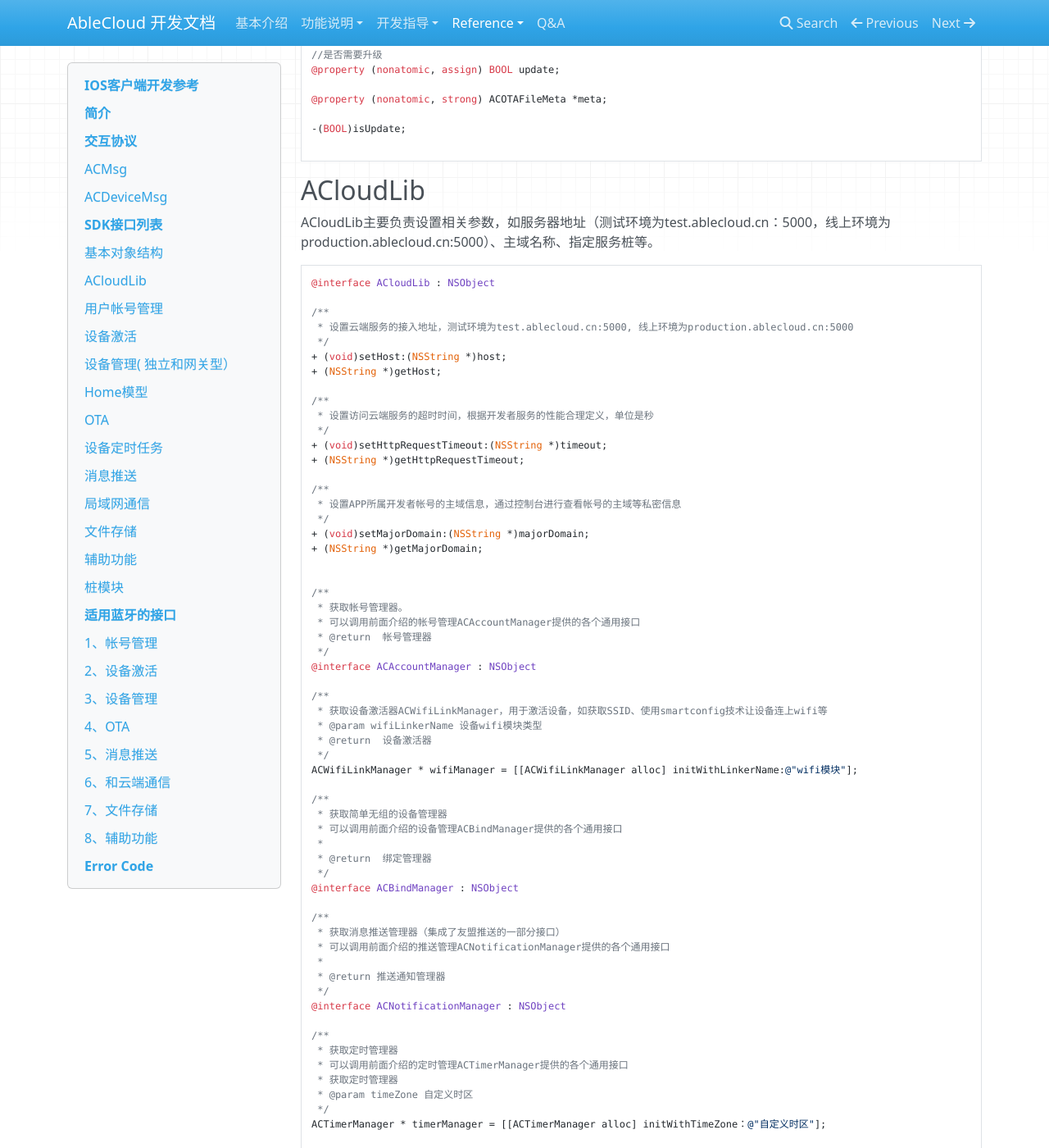
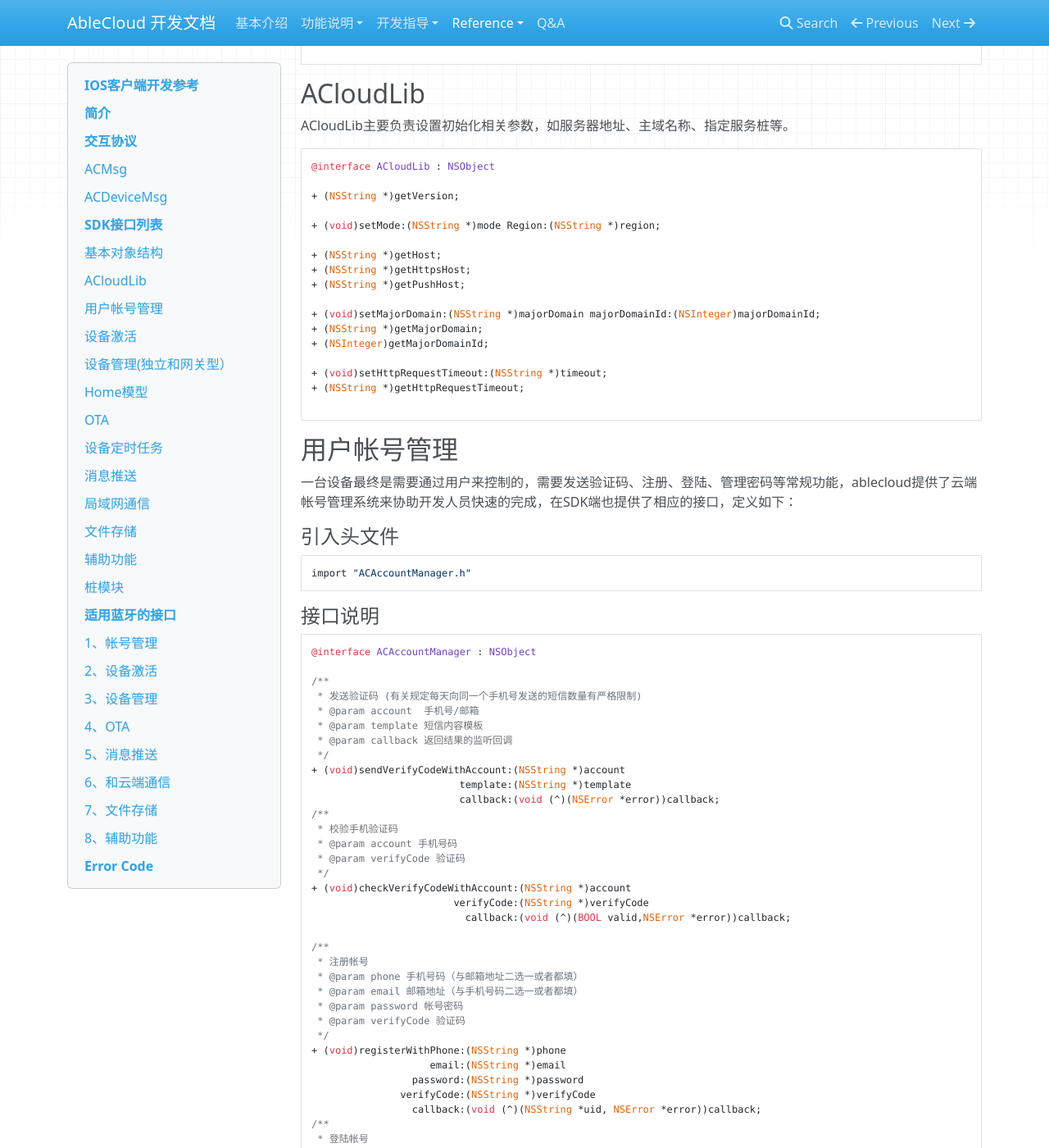
Before and after one commit to JessonW/rd_docs, an MkDocs documentation site: the page built from docs/reference/iOS.md, in a window 1280 px wide and 1400 px high, scrolled down 10488 px. Shown: the whole window at 82% size. Built offline with MkDocs 1.6.1, drawn with Linux system fonts in a browser that asks for light colours; nearby versions of some CDN libraries; old or Windows-style settings are respelled for this version of MkDocs; some of the changed text lies outside the part shown.

````diff
--- a/docs/develop_guide/iOS.md
+++ b/docs/develop_guide/iOS.md
@@ -673,12 +678,11 @@
 Byte content[] ={1,0,0,0};
 NSData *payload = [NSData dataWithBytes:content length:sizeof(content)];
 
-ACDeviceMsg *msg = [[ACDeviceMsg alloc] initWithCode:68
-binaryData:payload];
-//通讯的加密模式, 如果是非动态加密, 可直接控制, 不需要绑定设备
+ACDeviceMsg *msg = [[ACDeviceMsg alloc] initWithCode:68 binaryData:payload];
+//通讯的加密模式, 默认是动态加密方式
 [msg setSecurityMode:ACDeviceSecurityModeNone];
 
-[ACBindManager sendToDeviceWithOption:ACDeviceCommunicationOptionOnlyLocal
+[ACBindManager sendToDeviceWithOption:<#ACDeviceCommunicationOption#>
                            SubDomain:<#subdomain#>
                     physicalDeviceId:<#physicalDeviceId#>
                                  msg:msg
@@ -725,14 +729,14 @@
 
 ```objc
 //开灯的json格式指令
-ACMsg *req = [[ACMsg alloc] init];
+ACMsg *obj = [[ACMsg alloc] init];
 [req putInteger:@"switch" value:1];
 
-ACDeviceMsg *msg = [[ACDeviceMsg alloc] initWithCode:68 ACObject:req];
-//通讯的加密模式, 如果是非动态加密, 可直接控制, 不需要绑定设备
+ACDeviceMsg *msg = [[ACDeviceMsg alloc] initWithCode:68 ACObject:obj];
+//通讯的加密模式, 默认是动态加密方式
 [msg setSecurityMode:ACDeviceSecurityModeNone];
 
-[ACBindManager sendToDeviceWithOption:ACDeviceCommunicationOptionLocalFirst
+[ACBindManager sendToDeviceWithOption:<#ACDeviceCommunicationOption#>
                            SubDomain:<#subdomain#>
                     physicalDeviceId:<#physicalDeviceId#>
                                  msg:msg
@@ -776,54 +780,29 @@
 ]}
 ```
 
-定义如下:
-
-```objc
-
-@interface ACKLVObject : NSObject
-
-/**
-* 获取一个参数值
-* @param name	参数名
-* @return		参数值
-*/
-- (ACKLVValue *)getValueForKey:(u_int16_t)key;
-- (NSNull *)get:(u_int16_t)key;
-- (BOOL)getBool:(u_int16_t)key;
-- (Byte)getByte:(u_int16_t)key;
-- (short)getShort:(u_int16_t)key;
-- (int)getInt:(u_int16_t)key;
-- (long)getLong:(u_int16_t)key;
-- (float)getFloat:(u_int16_t)key;
-- (double)getDouble:(u_int16_t)key;
-- (NSString *)getString:(u_int16_t)key;
-- (NSData *)getData:(u_int16_t)key;
-
-/**
-* 设置一个参数
-* @param name	参数名
-* @param value	参数值
-* @return
-*/
-- (void)put:(u_int16_t)key;
-- (void)putBool:(u_int16_t)key value:(BOOL)value;
-- (void)putByte:(u_int16_t)key value:(Byte)value;
-- (void)putShort:(u_int16_t)key value:(short)value;
-- (void)putInt:(u_int16_t)key value:(int)value;
-- (void)putLong:(u_int16_t)key value:(long)value;
-- (void)putFloat:(u_int16_t)key value:(float)value;
-- (void)putDouble:(u_int16_t)key value:(double)value;
-- (void)putString:(u_int16_t)key value:(NSString *)value;
-- (void)putData:(u_int16_t)key value:(NSData *)value;
-
-- (BOOL)contains:(u_int16_t)key;
-- (NSIndexSet *)getKeys;
-
-- (BOOL)hasObjectData;
-- (NSDictionary *)getObjectData;
-- (void)setObjectData:(NSDictionary *)data;
-```
-
+```objc
+//开灯的klv指令
+ACKLVObject *klvObj = [[ACKLVObject alloc] init];
+[klvObj putInt:1 value:1];
+ACDeviceMsg *klvMsg = [[ACDeviceMsg alloc] initWithCode:69 KLVObject:klvObj];
+
+//通讯的加密模式, 默认是动态加密方式
+[msg setSecurityMode:ACDeviceSecurityModeNone];
+
+[ACBindManager sendToDeviceWithOption:<#ACDeviceCommunicationOption#>
+                           SubDomain:<#subdomain#>
+                    physicalDeviceId:<#physicalDeviceId#>
+                                 msg:msg
+                            callback:^(ACDeviceMsg *responseMsg, NSError *error) {
+                                if (error) {
+                                    //错误处理, 开灯失败
+                                    return;
+                                }
+                                //开灯成功
+                                NSLog(@"发消息给设备结果: %@", responseMsg);
+}];
+
+```
 
 
 ##二、发送消息到服务
--- a/docs/reference/iOS.md
+++ b/docs/reference/iOS.md
@@ -196,22 +196,21 @@
 
 ##ACDeviceMsg
 ####ACDeviceMsg
-该消息用于处理服务和设备之间的交互，框架会将ACDeviceMsg中的code部分解析出来，开发者可根据[code](firmware/wifi_interface_guide/#13 "消息码说明")来区分设备消息类型。并根据code的不同值做出不同的处理响应。
->+ **二进制/json**
->在使用二进制或json格式通讯协议的情况下,ACDeviceMsg的content部分由开发者解释，框架透传。
->+ **KLV**
->KLV是由AbleCloud规定的一种数据格式，即可以理解为content部分的一种特殊解释，具体开发需要到AbleCloud平台填写数据点和数据包。
-KLV协议介绍请参考：[功能介绍-KLV协议介绍](../features/functions.md#klv)。
-
-ACDeviceMsg定义如下：
+该消息用于处理服务和设备之间的交互，框架会将ACDeviceMsg中的code部分解析出来，开发者可根据code来区分设备消息类型。并根据code的不同值做出不同的处理响应。 ACDeviceMsg的content部分即发送给设备的具体消息内容，由开发者解释，框架透传。除此之外，KLV是由AbleCloud规定的一种数据格式，可以理解为content部分的一种特殊解释，具体开发需要到AbleCloud平台填写数据点和数据包
+
+定义如下：
 
 ```objc
 
 //设备通讯的安全性设置
 typedef enum: NSInteger {
-    ACDeviceSecurityModeNone,     //不加密
-    ACDeviceSecurityModeStatic,   //静态加密
-    ACDeviceSecurityModeDynamic,  //动态加密
+    //不加密
+    ACDeviceSecurityModeNone,
+    //静态加密, 即使用默认秘钥.
+    ACDeviceSecurityModeStatic,
+    //动态加密,使用云端分配的秘钥
+    ACDeviceSecurityModeDynamic,
+
 } ACDeviceSecurityMode;
 
 //设备通讯的优先性设置
@@ -235,24 +234,22 @@
 // 与设备通讯的安全性级别, 默认是动态加密
 @property (nonatomic, assign, readonly) ACDeviceSecurityMode securePolicy;
 
-///  设置局域网通讯安全模式,默认为动态加密
+///  设置局域网通讯安全模式, 如果不设置, 默认为动态加密
 ///
 ///  @param mode 加密方式, 详见ACDeviceSecurityMode枚举
 - (void)setSecurityMode:(ACDeviceSecurityMode)mode;
 #pragma mark - 初始化器
 //json格式
 - (instancetype)initWithCode:(NSInteger)code ACObject:(ACObject *)ACObject;
-//二进制
+- (ACObject *)getACObject;
+
+//二进制格式
 - (instancetype)initWithCode:(NSInteger)code binaryData:(NSData *)binaryData;
-//KLV协议时使用
+- (NSData *)getBinaryData;
+
+//KLV格式
 - (instancetype)initWithCode:(NSInteger)code KLVObject:(ACKLVObject *)KLVObject;
 - (ACKLVObject *)getKLVObject;
-
-#pragma mark - 解析器
-+ (instancetype)unmarshalWithData:(NSData *)data;
-+ (instancetype)unmarshalWithData:(NSData *)data AESKey:(NSData *)AESKey;
-- (NSData *)marshal;
-- (NSData *)marshalWithAESKey:(NSData *)AESKey;
 ```
 
 ####ACKLVObject
@@ -543,90 +535,27 @@
 
 ##ACloudLib
 
-ACloudLib主要负责设置相关参数，如服务器地址（测试环境为test.ablecloud.cn：5000，线上环境为production.ablecloud.cn:5000）、主域名称、指定服务桩等。
+ACloudLib主要负责设置初始化相关参数，如服务器地址、主域名称、指定服务桩等。
 
 ```objc
 @interface ACloudLib : NSObject
 
-/**
- * 设置云端服务的接入地址，测试环境为test.ablecloud.cn:5000, 线上环境为production.ablecloud.cn:5000
- */
-+ (void)setHost:(NSString *)host;
++ (NSString *)getVersion;
+
++ (void)setMode:(NSString *)mode Region:(NSString *)region;
+
 + (NSString *)getHost;
-
-/**
- * 设置访问云端服务的超时时间，根据开发者服务的性能合理定义，单位是秒
- */
++ (NSString *)getHttpsHost;
++ (NSString *)getPushHost;
+
++ (void)setMajorDomain:(NSString *)majorDomain majorDomainId:(NSInteger)majorDomainId;
++ (NSString *)getMajorDomain;
++ (NSInteger)getMajorDomainId;
+
 + (void)setHttpRequestTimeout:(NSString *)timeout;
 + (NSString *)getHttpRequestTimeout;
 
-/**
- * 设置APP所属开发者帐号的主域信息，通过控制台进行查看帐号的主域等私密信息
- */
-+ (void)setMajorDomain:(NSString *)majorDomain;
-+ (NSString *)getMajorDomain;
-
-
-/**
- * 获取帐号管理器。
- * 可以调用前面介绍的帐号管理ACAccountManager提供的各个通用接口
- * @return	帐号管理器
- */
-@interface ACAccountManager : NSObject
-
-/**
- * 获取设备激活器ACWifiLinkManager，用于激活设备，如获取SSID、使用smartconfig技术让设备连上wifi等
- * @param wifiLinkerName 设备wifi模块类型
- * @return	设备激活器
- */
-ACWifiLinkManager * wifiManager = [[ACWifiLinkManager alloc] initWithLinkerName:@"wifi模块"];
-
-/**
- * 获取简单无组的设备管理器
- * 可以调用前面介绍的设备管理ACBindManager提供的各个通用接口
- *
- * @return  绑定管理器
- */
-@interface ACBindManager : NSObject
-
-/**
- * 获取消息推送管理器（集成了友盟推送的一部分接口）
- * 可以调用前面介绍的推送管理ACNotificationManager提供的各个通用接口
- *
- * @return 推送通知管理器
- */
-@interface ACNotificationManager : NSObject
-
-/**
- * 获取定时管理器
- * 可以调用前面介绍的定时管理ACTimerManager提供的各个通用接口
- * 获取定时管理器
- * @param timeZone 自定义时区
- */
-ACTimerManager * timerManager = [[ACTimerManager alloc] initWithTimeZone：@"自定义时区"];
-
-/**
- * 获取OTA管理器
- * 可以调用前面介绍的OTA管理ACOTAManager提供的各个通用接口
- *
- */
-@interface ACOTAManager : NSObject
-
-/**
- * 获取文件上传下载管理器
- * 可以调用前面介绍的文件管理ACFileManager提供的各个通用接口
- */
-ACFileManager * filemanager = [[ACFileManager alloc] init];
-
-/**
- * 为便于测试，开发者可实现一个服务的桩，并添加到AC框架中
- * 在测试模式下，服务桩可以模拟真实服务对APP的请求做出响应
- *
- * @param serviceName	服务名
- */
-+ (void)setServiceStub:(NSString *)serviceName delegate:(id<ACServiceStubDelegate>)delegate;
-```
-
+```
 
 ##用户帐号管理
 
@@ -826,7 +755,7 @@
                           Callback:(void(^)(ACMsg *responseMsg , NSError *error))callback;
 ```
 
-##设备管理( 独立和网关型）
+##设备管理(独立和网关型）
 
 将用户和设备绑定后，用户才能使用设备。AbleCloud提供了设备绑定、解绑、分享、网关添加子设备、删除子设备等接口。
 
@@ -905,9 +836,13 @@
  *  根据分享码 绑定设备
  *
  *  @param shareCode        分享码
+ *  @param subDomain        子域名
+ *  @param deviceId         逻辑  ID
  *  @param callback         回调 ACUserDevice 设备的对象
  */
 + (void)bindDeviceWithShareCode:(NSString *)shareCode
+                      subDomain:(NSString *)subDomain
+                       deviceId:(NSInteger )deviceId
                        callback:(void(^)(ACUserDevice *userDevice,NSError *error))callback;
 
 /**
@@ -963,7 +898,6 @@
  *  @param subDomain        子域名称
  *  @param physicalDeviceId 设备物理ID
  *  @param deviceId         设备逻辑ID
- *  @param bindCode         绑定码(可选)
  */
 + (void)changeDeviceWithSubDomain:(NSString *)subDomain
                  physicalDeviceId:(NSString *)physicalDeviceId
@@ -1141,7 +1075,6 @@
                            deviceId:(NSInteger)deviceId
                    physicalDeviceId:(NSString *)physicalDeviceId
                            callback:(void(^)(Boolean online,NSError *error))callback;
-
 /**
  *  向设备发送消息
  *
@@ -1153,19 +1086,31 @@
             deviceId:(NSInteger)deviceId
                  msg:(ACDeviceMsg *)msg
             callback:(void (^)(ACDeviceMsg *responseMsg, NSError *error))callback;
+
+
+#warning 请使用sendToDeviceWithOption:SubDomain:physicalDeviceId:msg:callback: 方法
++(void)sendToDeviceWithOption:(int)option
+                    SubDomain:(NSString *)subDomain
+                     deviceId:(NSInteger)deviceId
+                          msg:(ACDeviceMsg *)msg
+                     callback:(void (^)(ACDeviceMsg *responseMsg, NSError *error))callback;
+
 /**
  *  向设备发送消息
  *
  *  @param option    与设备交互的方式  1:仅通过局域网 2:仅通过云 3:通过云优先 4:通过局域网优先
  *  @param subDomain 子域名
- *  @param deviceId  设备逻辑ID
+ *  @param deviceId  设备物理ID
  *  @param msg       发送的消息
  *  @param callback  返回结果的监听
  */
-+(void)sendToDeviceWithOption:(int)option SubDomain:(NSString *)subDomain
-           deviceId:(NSInteger)deviceId
-                msg:(ACDeviceMsg *)msg
-           callback:(void (^)(ACDeviceMsg *responseMsg, NSError *error))callback;
++ (void)sendToDeviceWithOption:(ACDeviceCommunicationOption)option
+                     SubDomain:(NSString *)subDomain
+              physicalDeviceId:(NSString *)physicalDeviceId
+                           msg:(ACDeviceMsg *)msg
+                      callback:(void (^)(ACDeviceMsg *responseMsg, NSError *error))callback;
+
+
 /**
  *  监听网络变化并且更新设备信息
  *
````
Also changed, not shown: other parts of docs/develop_guide/iOS.md (+5 -0 lines), other parts of docs/reference/iOS.md (+7 -10 lines).
